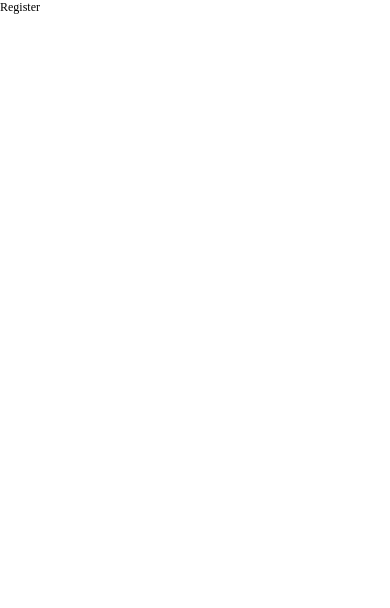
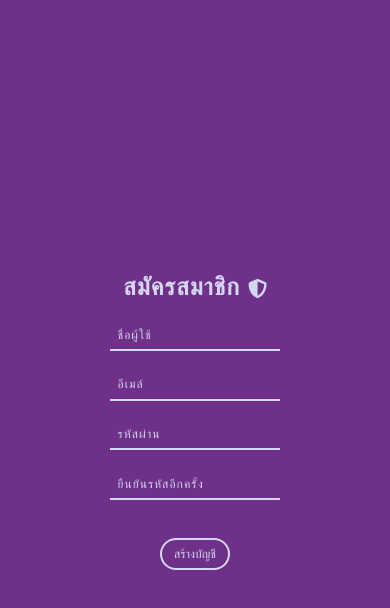
Before and after one commit to AnupongPakee/pj-DPUCare, a React (Vite) app: page /pj-DPUCare/register in a window 390 px wide. Shown: the top 608 px of the page. Built offline with nearby package versions, Linux system fonts and the light colour scheme; grey boxes are pictures that could not be loaded; a web font is replaced by a local one.

Commit message:
update ux/ui Register + Responsive v0.0

```diff
--- a/src/App.css
+++ b/src/App.css
@@ -87,3 +87,102 @@
   vertical-align: top;
   color: #E0EAFC;
 }
+
+/* Components Register.jsx */
+.register .content {
+  position: relative;
+  display: grid;
+  width: 100%;
+  height: 100%;
+  animation: start-rgs 3.5s ease-in-out;
+  overflow: hidden;
+}
+
+@keyframes start-rgs {
+  0% {
+    grid-template-columns: 100% 0%;
+  }
+
+  50% {
+    grid-template-columns: 10% 90%;
+  }
+}
+
+.register .content .left {
+  justify-items: center;
+  align-content: center;
+  text-align: center;
+  width: 100%;
+  height: 100%;
+  background-color: #6F3089;
+  overflow: hidden;
+}
+
+.register .content .left form {
+  justify-items: center;
+  align-content: center;
+  width: 80%;
+  height: 70%;
+  animation: start-form 8s ease-in-out;
+}
+
+@keyframes start-form {
+  0% {opacity: 0;}
+  100% {opacity: 90%;}
+}
+
+.register .content .left form h1 {
+  font-size: 2rem;
+  margin-bottom: 1.6rem;
+  color: #E0EAFC;
+}
+
+.register .content .left form input {
+  font-size: 1rem;
+  max-width: 80%;
+  padding: 0.6rem;
+  margin: 0 1rem;
+  margin-bottom: 1.6rem;
+  background: none;
+  color: #E0EAFC;
+  outline: none;
+  border: none;
+  border-bottom: 2px solid #E0EAFC;
+}
+
+.register .content .left form input::placeholder {
+  color: #E0EAFC;
+}
+
+.register .content .left form .icon {
+  font-size: 1.6rem;
+  cursor: pointer;
+  transition: all 0.4s ease-in-out;
+}
+
+.register .content .left form .icon:hover {
+  scale: 1.2;
+}
+
+.register .content .left form button {
+  margin-top: 1.6rem;
+  padding: 0.6rem 1rem;
+  background: none;
+  color: #E0EAFC;
+  border: 2px solid #E0EAFC;
+  border-radius: 2rem;
+  cursor: pointer;
+  transition: all 0.4s ease-in-out;
+}
+
+.register .content .left form button:hover {
+  padding: 0.6rem 1.6rem;
+  background-color: #E0EAFC;
+  color: #6F3089;
+}
+
+.register .content .right {
+  background-image: url("./images/lgn_rgs.jpg");
+  background-size: cover;
+  background-attachment: fixed;
+}
--- a/src/components/Register.jsx
+++ b/src/components/Register.jsx
@@ -1,8 +1,64 @@
-import React from 'react'
+import React, { useState } from 'react'
+import { FontAwesomeIcon } from '@fortawesome/react-fontawesome'
+import { faShieldHalved } from '@fortawesome/free-solid-svg-icons'
+import { useNavigate } from "react-router-dom"
+
+import STYLE from "../style/Style"
 
 function Register() {
+  const [form, setForm] = useState({})
+
+  const handleChange = (e) => {
+    setForm({
+      ...form,
+      [e.target.name]: e.target.value
+    })
+  }
+
+  let state = 0;
+  const showPass = check => {
+    const password = document.getElementById("password")
+    const confirm = document.getElementById("confirm")
+    if (check == true) {
+      state += 1;
+    }
+
+    switch (state) {
+      case 1: {
+        password.setAttribute("type", "text");
+        confirm.setAttribute("type", "text");
+        break;
+      }
+      case 2: {
+        password.setAttribute("type", "password");
+        confirm.setAttribute("type", "password");
+        state = 0
+        break;
+      }
+    }
+  }
+
+  const navigate = useNavigate()
   return (
-    <div>Register</div>
+    <div className='container register' style={STYLE.container}>
+      <div className="content" id='content-rgs'>
+        <div className="left">
+          <form action="" id='form'>
+            <h1 style={STYLE.font_family.th}>สมัครสมาชิก <FontAwesomeIcon icon={faShieldHalved} className='icon' onClick={() => showPass(true)} /> </h1>
+            <input type="text" name='username' style={STYLE.font_family.th} placeholder='ชื่อผู้ใช้' onChange={(e) => handleChange(e)} />
+            <input type="email" name='email' style={STYLE.font_family.th} placeholder='อีเมล์' /> <br />
+            <input type="password" name='password' id='password' style={STYLE.font_family.th} placeholder='รหัสผ่าน' />
+            <input type="password" name='confirm' id='confirm' style={STYLE.font_family.th} placeholder='ยืนยันรหัสอีกครั้ง' /> <br />
+            <button type="submit">สร้างบัญชี</button>
+          </form>
+        </div>
+        <div className="right">
+        </div>
+      </div>
+      <div className="not-support">
+        <h1 style={STYLE.font_family.en}>Not Support</h1>
+      </div>
+    </div>
   )
 }
 
--- a/src/index.css
+++ b/src/index.css
@@ -3,6 +3,24 @@
     margin: 0;
     font-size: 18px;
     box-sizing: border-box;
+}
+
+html {
+    scroll-behavior: smooth;
+}
+
+input:-webkit-autofill,
+input:-webkit-autofill:hover,
+input:-webkit-autofill:focus,
+textarea:-webkit-autofill,
+textarea:-webkit-autofill:hover,
+textarea:-webkit-autofill:focus,
+select:-webkit-autofill,
+select:-webkit-autofill:hover,
+select:-webkit-autofill:focus {
+    -webkit-text-fill-color: #E0EAFC;
+    -webkit-box-shadow: 0 0 0px 1000px none inset;
+    transition: background-color 5000s ease-in-out 0s;
 }
 
 .not-support {
@@ -43,6 +61,10 @@
 
     .home .content-2 {
         height: 70vh;
+    }
+
+    .register .content {
+        grid-template-columns: 100% 0%;
     }
 }
 
@@ -88,6 +110,10 @@
     .home .content-2 {
         height: 60vh;
     }
+
+    .register .content {
+        grid-template-columns: 60% 40%;
+    }
 }
 
 /* Desktop */
```
Also changed, not shown: 1 other file (tests, documents, lock files or other folders).
